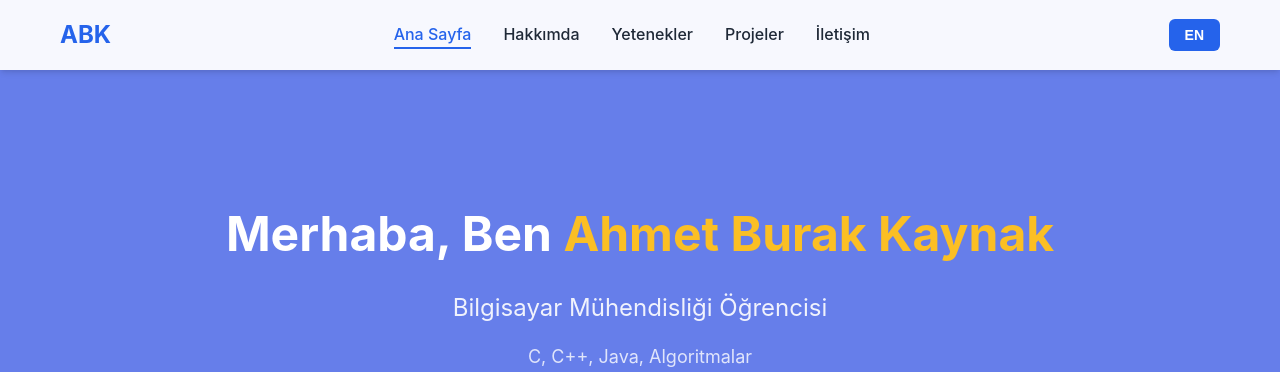
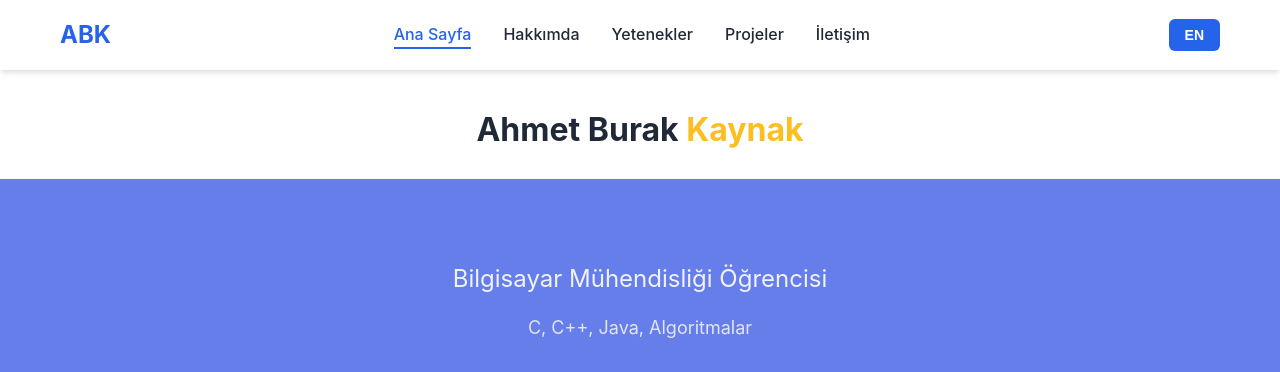
Before and after one commit to ABK7474/myWebsite, a plain HTML site: page index.html in a window 1280 px wide. Shown: the top 372 px of the page. Drawn offline with Linux system fonts and the light colour scheme.

Commit message:
Move misplaced hero section out of head

```diff
--- a/index.html
+++ b/index.html
@@ -4,11 +4,6 @@
     <meta charset="UTF-8">
     <meta name="viewport" content="width=device-width, initial-scale=1.0">
     <meta name="description" content="Bilgisayar Mühendisliği Öğrencisi - Kişisel Website">
-    <section class="hero" style="min-height: 0vh;">
-            <div class="hero-content">
-                <h1 class="hero-title">Ahmet Burak <span class="highlight">Kaynak</span></h1>
-            </div>
-    </section>
     <title>Ahmet Burak Kaynak - Bilgisayar Mühendisi</title>
     <link rel="stylesheet" href="style.css">
 </head>
@@ -36,6 +31,14 @@
             </div>
         </div>
     </nav>
+    <!-- Üst Başlık -->
+    <section class="top-header">
+        <div class="container">
+            <div class="top-header-content">
+                <h1 class="top-header-title">Ahmet Burak <span class="highlight">Kaynak</span></h1>
+            </div>
+        </div>
+    </section>
 
     <!-- Hero Section -->
     <section id="home" class="hero">
--- a/style.css
+++ b/style.css
@@ -134,6 +134,22 @@
     background-color: var(--text-primary);
     margin: 3px 0;
     transition: all 0.3s ease;
+}
+
+/* Top Header */
+.top-header {
+    min-height: 0;
+    padding: 6.5rem 0 1.5rem;
+    background-color: var(--bg-primary);
+}
+
+.top-header-content {
+    text-align: center;
+}
+
+.top-header-title {
+    font-size: 2rem;
+    color: var(--text-primary);
 }
 
 /* Hero Section */
```
